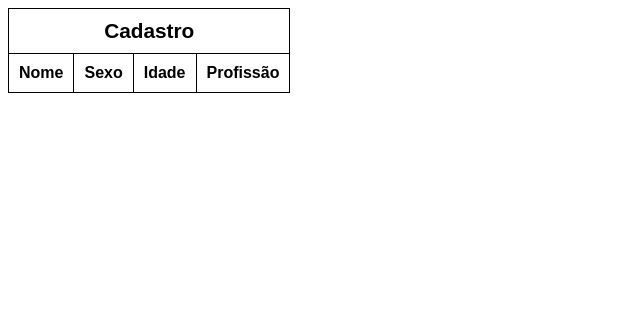
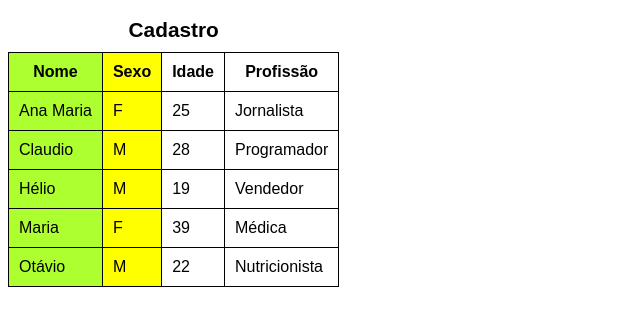
Before and after one commit to brcunha-dev/html-css, a plain HTML site: page exercicios/ex015/populacao/media.html in a window 1280 px wide. Shown: the whole page, without its empty margins (0-640 px from the left). Drawn offline with Linux system fonts and the light colour scheme.

Commit message:
agrupamento de coluna
Criando agrupamento de colunas.

```diff
--- a/exercicios/ex015/populacao/media.css
+++ b/exercicios/ex015/populacao/media.css
@@ -8,13 +8,22 @@ table{
     border-collapse: collapse;
 }
 
+div#container{
+    overflow-x: auto;
+}
+
+col.cnome{
+    background-color: greenyellow;
+}
+
+col.csexo{
+    background-color: yellow;
+}
+
 caption{
     font-size: 1.3em;
     font-weight: bold;
     padding: 10px;
-    border-left: 1px solid black;
-    border-top: 1px solid black;
-    border-right: 1px solid black;
 }
 
 th, td{
--- a/exercicios/ex015/populacao/media.html
+++ b/exercicios/ex015/populacao/media.html
@@ -7,7 +7,14 @@
     <title>Document</title>
 </head>
 <body>
+    <div id="container">
         <table>
+            <colgroup>
+                <col class="cnome">
+                <col class="csexo">
+                <col class="cidade">
+                <col class="cprof">
+            </colgroup>
             <caption>Cadastro</caption>
             <tr>
                 <th scope="col">Nome</th>
@@ -15,6 +22,37 @@
                 <th scope="col">Idade</th>
                 <th scope="col">Profissão</th>
             </tr>
+            <tr>
+                <td>Ana Maria</td>
+                <td>F</td>
+                <td>25</td>
+                <td>Jornalista</td>
+            </tr>
+            <tr>
+                <td>Claudio</td>
+                <td>M</td>
+                <td>28</td>
+                <td>Programador</td>
+            </tr>
+            <tr>
+                <td>Hélio</td>
+                <td>M</td>
+                <td>19</td>
+                <td>Vendedor</td>
+            </tr>
+            <tr>
+                <td>Maria</td>
+                <td>F</td>
+                <td>39</td>
+                <td>Médica</td>
+            </tr>
+            <tr>
+                <td>Otávio</td>
+                <td>M</td>
+                <td>22</td>
+                <td>Nutricionista</td>
+            </tr>
         </table>
+    </div>
 </body>
 </html>
```
Lines whose indentation alone changed are shown as unchanged.
